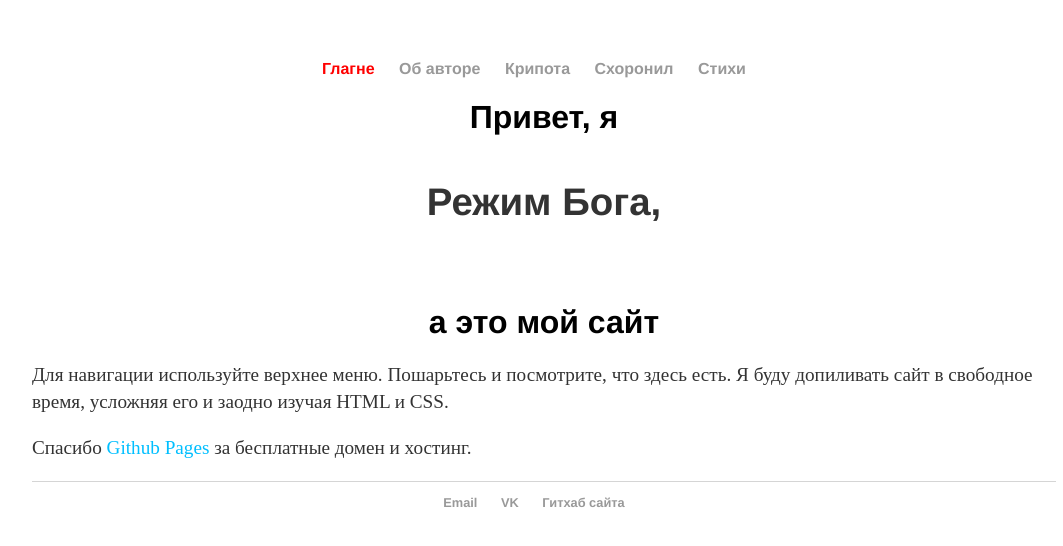
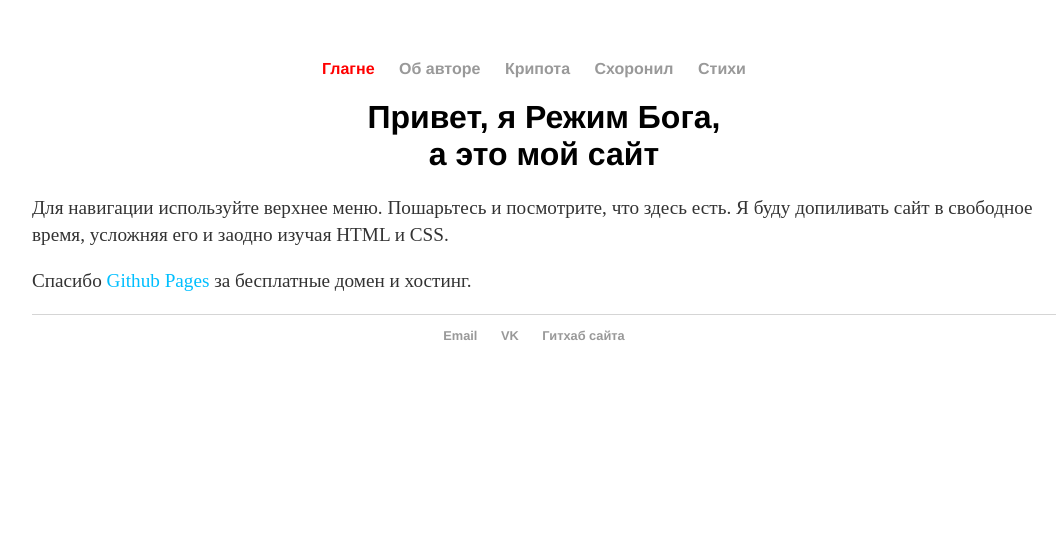
Before and after one commit to G0DMD/G0DMD.github.io, a Jekyll site: the page built from index.html, in a window 1280 px wide. Shown: the top 546 px of the page, without its empty margins (96-1159 px from the left). Built offline with Jekyll 4.4.1, drawn with Linux system fonts in a browser that asks for light colours.

Commit message:
Update index.html

```diff
--- a/index.html
+++ b/index.html
@@ -3,7 +3,7 @@
 title: Сайт "Режима Боги"
 ---
 <div class="blurb">
-	<h1><nobr>Привет, я <p title="в миру Андрей Лео">Режим Бога,</p></nobr><br>а это мой сайт</h1>
+	<h1>Привет, я <font title="в миру Андрей Лео">Режим Бога,</font><br>а это мой сайт</h1>
 <p>Для навигации используйте верхнее меню. Пошарьтесь и посмотрите, что здесь есть.
 	Я буду допиливать сайт в свободное время, усложняя его и заодно изучая HTML и CSS. </p>
 <p>Спасибо <a href="https://pages.github.com/" style="color: #00BFFF">Github Pages</a> за бесплатные домен и хостинг.</p>
```
